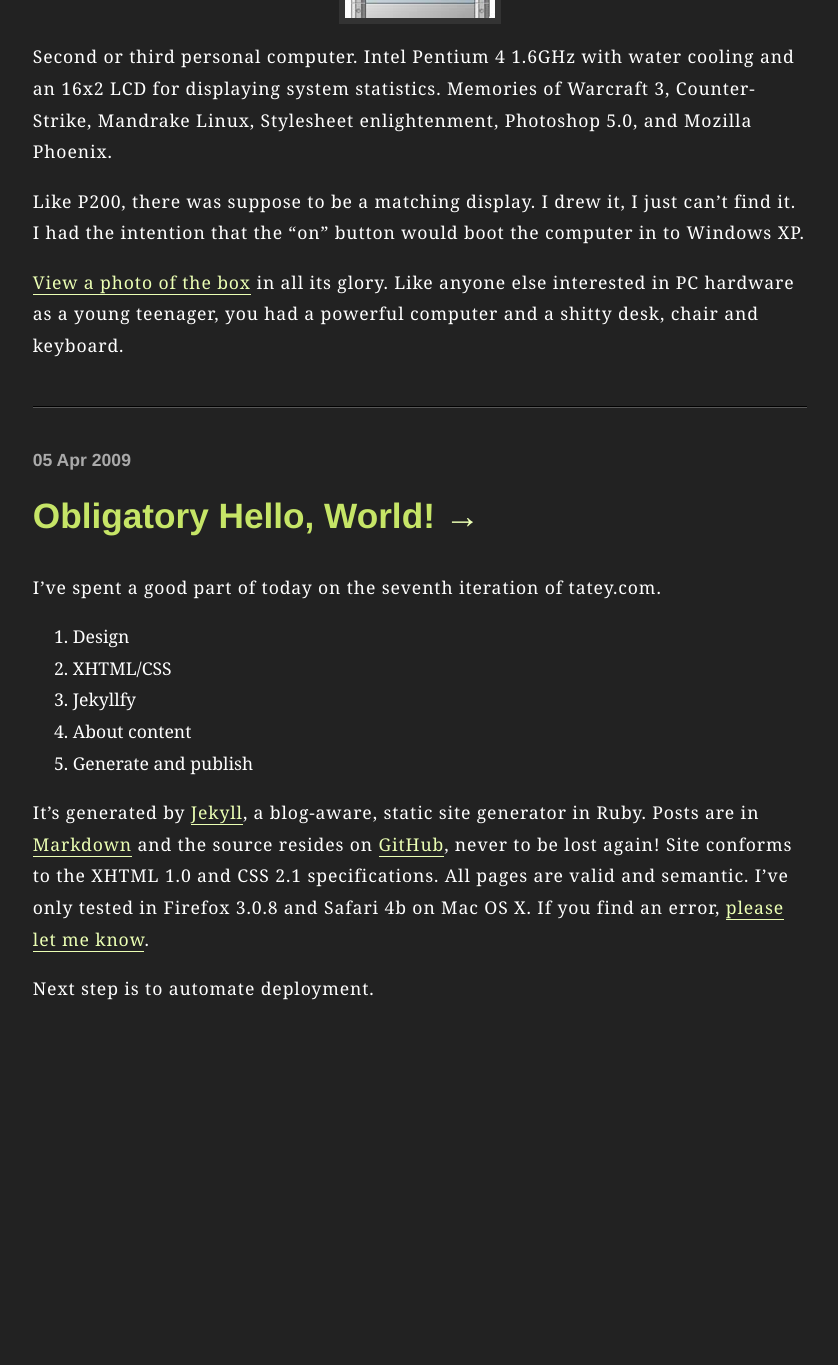
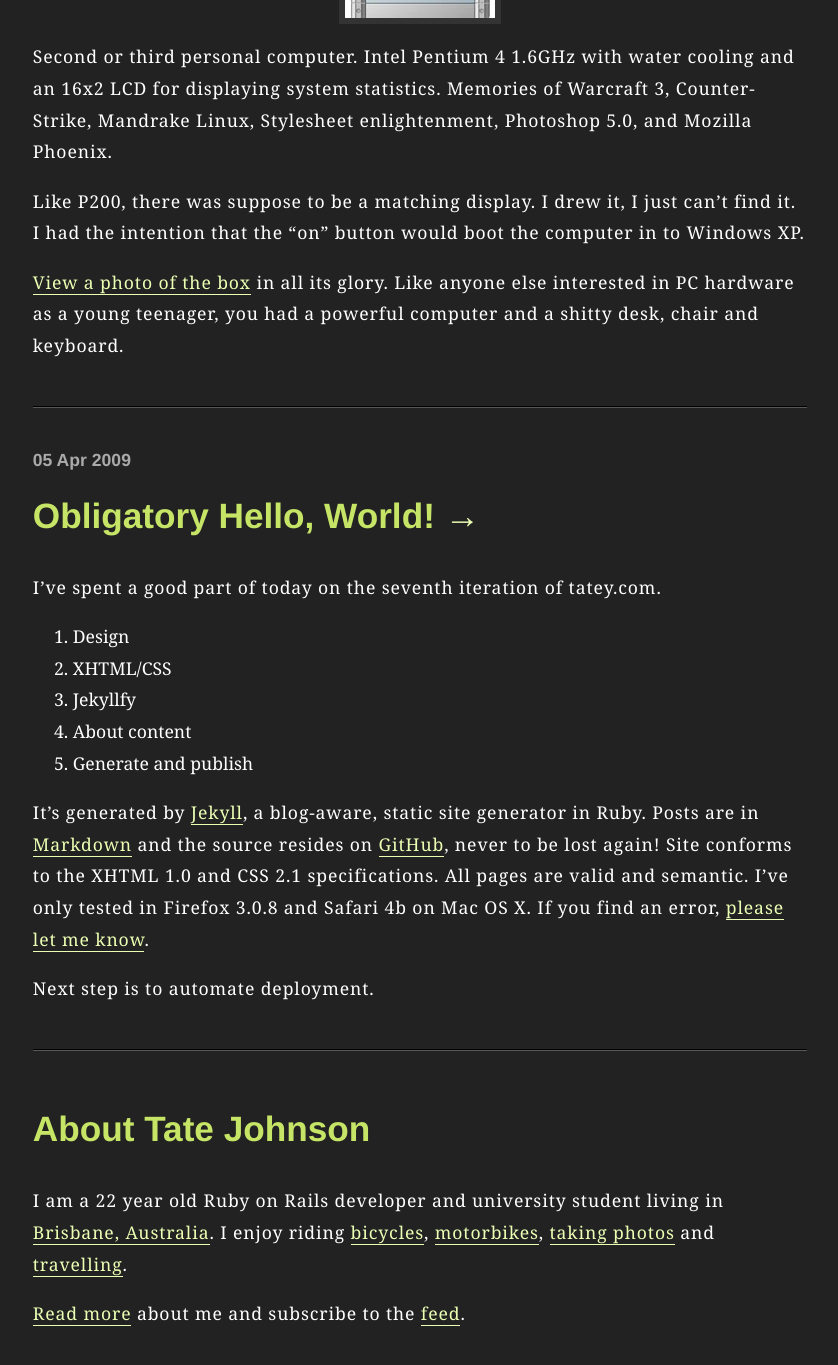
Before and after one commit to tatey/tatey.com, a Jekyll site: the page built from index.html, in a window 1280 px wide and 1400 px high, scrolled down 7285 px. Shown: the top 1365 px of the window, without its empty margins (220-1058 px from the left). Built offline with Jekyll 4.4.1, drawn with Linux system fonts in a browser that asks for light colours; before the commit the page ends 8360 px from its top, so only the background shows below that.

Commit message:
Added "About Tate Johnson" brief to bottom of blog with anchor to feed. Updated README

```diff
--- a/README.markdown
+++ b/README.markdown
@@ -1,6 +1,6 @@
 # This is data for my blog
 
-It is automatically generated by [Jekyll](http://github.com/mojombo/jekyll) into a static site whenever I push to DreamHost. You can visit the live site at [http://tatey.com](tatey.com).
+It is automatically generated by [Jekyll](http://github.com/mojombo/jekyll) into a static site whenever I push to DreamHost. You can visit the live site at [tatey.com](http://tatey.com).
 
 ## Licence and copyright
 
--- a/index.html
+++ b/index.html
@@ -10,8 +10,12 @@ title: Blog
   <div class="post">
     {{ post.content }}
 
-    {% if post != site.posts.last %}
-      <hr/>
-    {% endif %}
+    <hr/>
   </div>
 {% endfor %}
+
+<h2>About Tate Johnson</h2>
+
+<p>I am a 22 year old Ruby on Rails developer and university student living in <a href="http://www.flickr.com/photos/23054854@N06/3319265306/in/set-72157614423917229/">Brisbane, Australia</a>. I enjoy riding <a href="http://www.flickr.com/photos/23054854@N06/3394817144/in/set-72157615974887999/">bicycles</a>, <a href="http://www.flickr.com/photos/23054854@N06/3411107889/">motorbikes</a>, <a href="http://www.flickr.com/photos/23054854@N06/">taking photos</a> and <a href="http://www.flickr.com/photos/23054854@N06/collections/72157611344239429/">travelling</a>.</p>
+
+<p><a href="/about.html">Read more</a> about me and subscribe to the <a href="http://feeds2.feedburner.com/tatejohnson">feed</a>.</p>
--- a/stylesheets/screen.css
+++ b/stylesheets/screen.css
@@ -98,7 +98,9 @@ a
   color: #ebffb4;
 }
 
-a:hover
+a:hover,
+a:active,
+a:focus
 {
   color: #111;
   background: #ebffb4;
```
